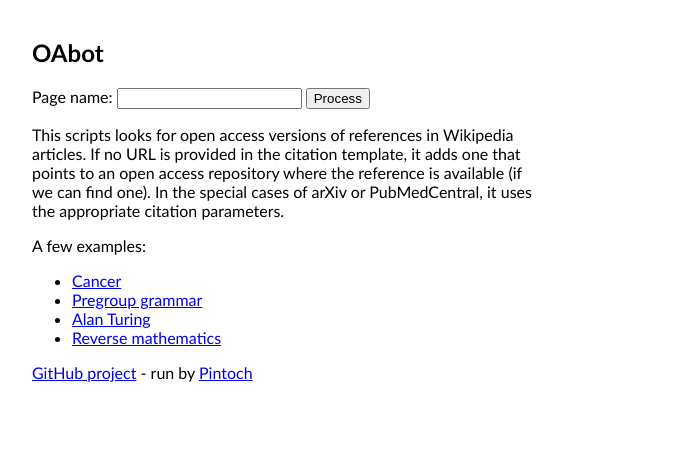
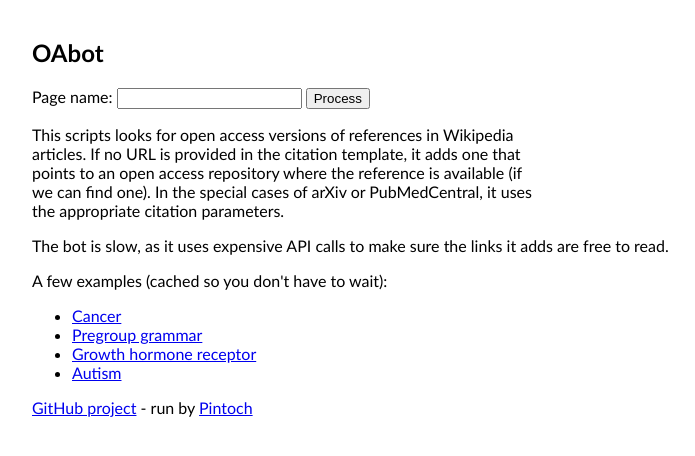
Before and after one commit to quiddity-wp/oabot, a Bottle app: page / in a window 1280 px wide. Shown: the top 456 px of the page, without its empty margins (26-721 px from the left). Run offline with Bottle, Linux system fonts and the light colour scheme.

Commit message:
Fix HTML caching

```diff
--- a/app.py
+++ b/app.py
@@ -46,8 +46,8 @@ def cached(fun, force, *args):
 	    val = f.read()
 	return val
     else:
+	value = fun(*args)
 	with codecs.open(cache_fname, 'w', 'utf-8') as f:
-	    value = fun(*args)
 	    f.write(value)
 	return value
 
--- a/templates/home.html
+++ b/templates/home.html
@@ -18,13 +18,15 @@
         This scripts looks for open access versions of references in Wikipedia articles. If no URL is provided in the citation template, it adds one that points to an open access repository where the reference is available (if we can find one). In the special cases of arXiv or PubMedCentral, it uses the appropriate citation parameters.
         </p>
 
+	<p>The bot is slow, as it uses expensive API calls to make sure the links it adds are free to read.</p>
+
 	<p>
-	A few examples:
+	A few examples (cached so you don't have to wait):
 	<ul>
 	     <li><a href="OABOT_APP_MOUNT_POINT/process?name=Cancer">Cancer</a></li>
 	     <li><a href="OABOT_APP_MOUNT_POINT/process?name=Pregroup+grammar">Pregroup grammar</a></li>
-	     <li><a href="OABOT_APP_MOUNT_POINT/process?name=Alan+Turing">Alan Turing</a></li>
-	     <li><a href="OABOT_APP_MOUNT_POINT/process?name=Reverse+mathematics">Reverse mathematics</a></li>
+	     <li><a href="OABOT_APP_MOUNT_POINT/process?name=Growth+hormone+receptor">Growth hormone receptor</a></li>
+	     <li><a href="OABOT_APP_MOUNT_POINT/process?name=Autism">Autism</a></li>
 	</ul>
 
 	<p><a href="https://github.com/wetneb/oabot">GitHub project</a> -
```
